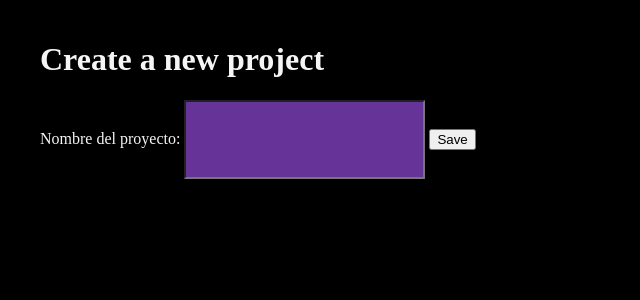
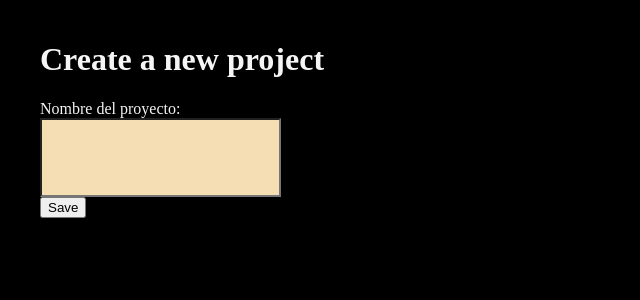
Before and after one commit to amiranda1107/practico_django_sp1, a Django app: page /create_project/ in a window 1280 px wide. Shown: the part 98-398 px from the top of the page, without its empty margins (0-640 px from the left). Run offline with Django 4.2, Linux system fonts and the light colour scheme.

Commit message:
Salva de project 10-10-2023

```diff
--- a/djangoproject/myapp/static/style/main.css
+++ b/djangoproject/myapp/static/style/main.css
@@ -42,8 +42,8 @@ body {
 }
 
 .input {
-    background: rebeccapurple;
+    background: wheat;
     padding: 30px;
     text-align: center;
-    display: inline-block;
+    display: block;
 }
```
